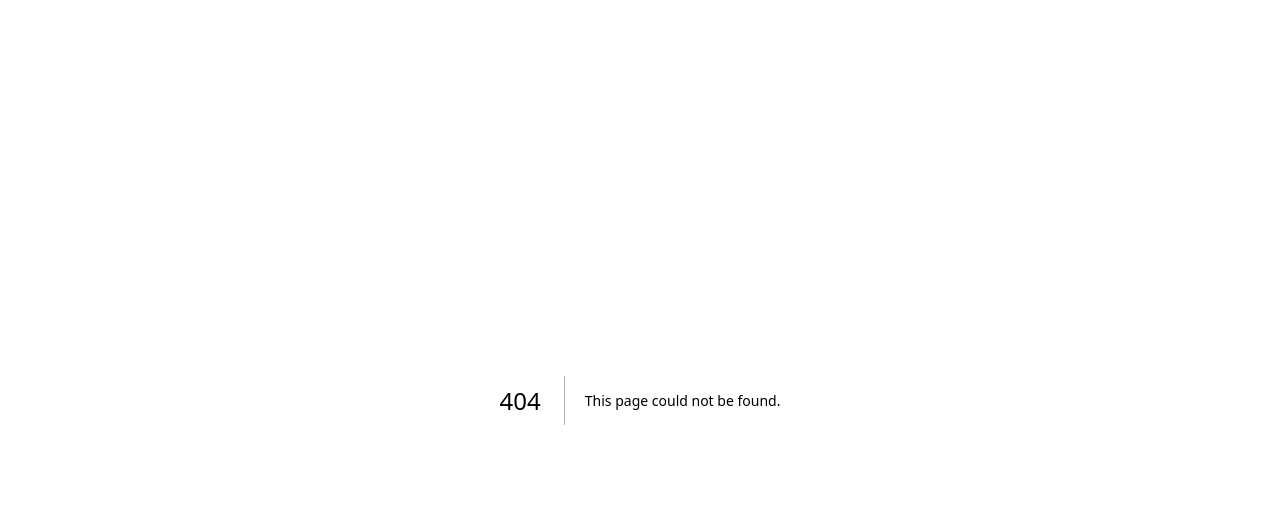
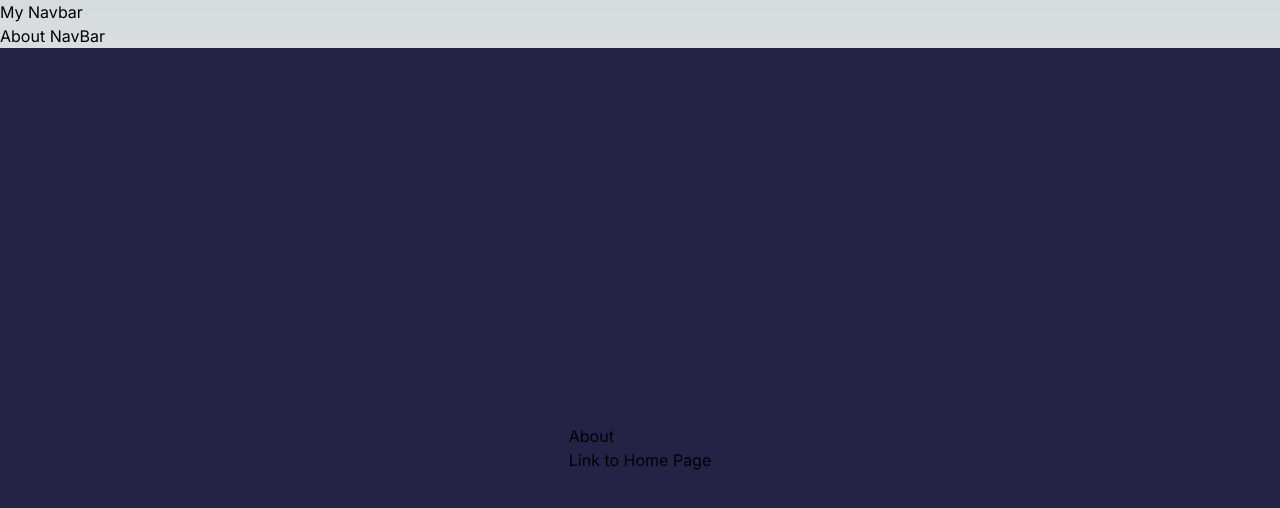
Before and after one commit to WinjiShinji/tutorial_nextjs, a Next.js app: page /about in a window 1280 px wide. Before the commit this address had no page. Shown: the top 508 px of the page. Built offline with nearby package versions, Linux system fonts and the light colour scheme.

Commit message:
lesson 2

```diff
--- /dev/null
+++ b/app/about/error.tsx
@@ -0,0 +1,30 @@
+"use client" // Error components must be Client Components
+
+import { useEffect } from "react"
+
+export default function Error({
+  error,
+  reset,
+}: {
+  error: Error & { digest?: string }
+  reset: () => void
+}) {
+  useEffect(() => {
+    // Log the error to an error reporting service
+    console.error(error)
+  }, [error])
+
+  return (
+    <div>
+      <h2>Something went wrong!</h2>
+      <button
+        onClick={
+          // Attempt to recover by trying to re-render the segment
+          () => reset()
+        }
+      >
+        Try again
+      </button>
+    </div>
+  )
+}
--- /dev/null
+++ b/app/about/layout.tsx
@@ -0,0 +1,20 @@
+import { Metadata } from "next"
+import styles from "./styles.module.css"
+
+export const metadata: Metadata = {
+  title: "About Page",
+  description: "Generated by create next app",
+}
+
+export default function AboutLayout({
+  children,
+}: {
+  children: React.ReactNode
+}) {
+  return (
+    <>
+      <nav>About NavBar</nav>
+      <main className={styles.main}>{children}</main>
+    </>
+  )
+}
--- /dev/null
+++ b/app/about/loading.tsx
@@ -0,0 +1,3 @@
+export default function Loading() {
+  return <h1>Loading ... </h1>
+}
--- /dev/null
+++ b/app/about/page.tsx
@@ -0,0 +1,11 @@
+import Link from "next/link"
+
+export default function About() {
+  // throw new Error("Not Today!") // TEST: Error catch //
+  return (
+    <>
+      <h1>About</h1>
+      <Link href="/">Link to Home Page</Link>
+    </>
+  )
+}
--- /dev/null
+++ b/app/about/styles.module.css
@@ -0,0 +1,6 @@
+.main {
+  min-height: 100vh;
+  display: grid;
+  place-content: center;
+  background-color: #242346;
+}
--- a/app/layout.tsx
+++ b/app/layout.tsx
@@ -1,22 +1,27 @@
-import type { Metadata } from "next";
-import { Inter } from "next/font/google";
-import "./globals.css";
+import type { Metadata } from "next"
+import { Inter } from "next/font/google"
+import "./globals.css"
 
-const inter = Inter({ subsets: ["latin"] });
+const inter = Inter({ subsets: ["latin"] })
 
 export const metadata: Metadata = {
   title: "Create Next App",
   description: "Generated by create next app",
-};
+}
 
 export default function RootLayout({
   children,
 }: Readonly<{
-  children: React.ReactNode;
+  children: React.ReactNode
 }>) {
   return (
     <html lang="en">
-      <body className={inter.className}>{children}</body>
+      <body className={inter.className}>
+        <nav>
+          <h1>My Navbar</h1>
+        </nav>
+        {children}
+      </body>
     </html>
-  );
+  )
 }
--- a/app/page.tsx
+++ b/app/page.tsx
@@ -1,9 +1,10 @@
-import Image from "next/image"
+import Link from "next/link"
 
 export default function Home() {
   return (
-    <main className="flex min-h-screen flex-col items-center justify-between p-24">
+    <main>
       <h1>Hello World!</h1>
+      <Link href="/about">Link to About Page</Link>
     </main>
   )
 }
```
